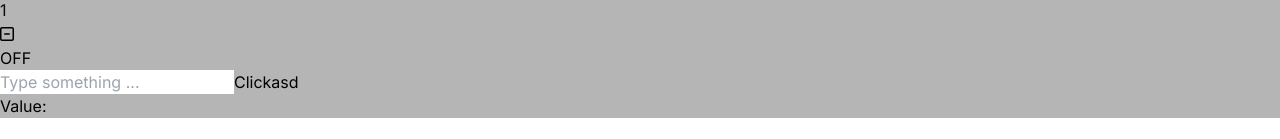
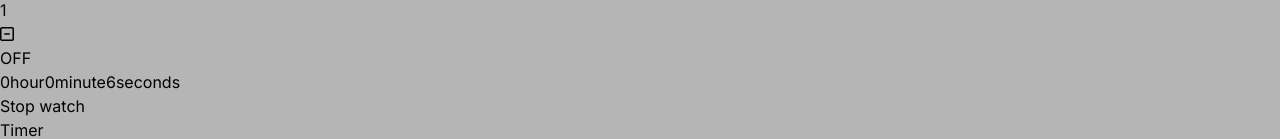
Before and after one commit to Ider20/ider-s-portfolio, a Next.js app: page / in a window 1280 px wide. Shown: the part 7148-7287 px from the top of the page. Before the commit the page ends 7266 px from the top, so only its background shows below. Built offline with nearby package versions, Linux system fonts and the light colour scheme.

Commit message:
interval

```diff
--- /dev/null
+++ b/src/Components/StopWatch.jsx
@@ -0,0 +1,55 @@
+import React from "react";
+import { useState, useEffect } from "react";
+
+export const StopWatch = () => {
+  const [sec, setSec] = useState(0);
+  const [min, setMin] = useState(0);
+  const [hour, setHour] = useState(0);
+  const [stop, setStop] = useState(false);
+
+  const Seconds = () => {
+    setSec(sec + 1);
+  };
+
+  function handleStopWatch() {
+    setStop(!stop);
+  }
+
+  useEffect(() => {
+    const interval = setInterval(() => {
+      if (!stop) {
+        setSec(sec + 1);
+        if (sec == 59) {
+          setSec(0);
+          setMin(min + 1);
+        } else {
+          setSec(sec + 1);
+        }
+        if (min == 59) {
+          setMin(0);
+          setHour(hour + 1);
+        }
+      }
+    }, 1000);
+    return () => clearInterval(interval);
+  }, [sec, min, stop]);
+
+  return (
+    <div className="flex justify-center py-10 flex-col items-center gap-5">
+      <div>
+        {hour}
+        <span className="mr-4 ml-4">{hour <= 1 ? `hour` : `hours`}</span>
+        {min}
+        <span className="mr-4 ml-4">{min <= 1 ? `minute` : `minutes`}</span>
+        {sec}
+        <span className="ml-4">{sec <= 1 ? `second` : `seconds`}</span>
+      </div>
+      <button
+        onClick={handleStopWatch}
+        className="border-solid border-black border p-2 rounded-md hover:shadow-hover-shad ease-in-out duration-200 active:scale-90"
+      >
+        {!stop ? `Stop watch` : `Resume watch`}
+      </button>
+    </div>
+  );
+};
--- /dev/null
+++ b/src/Components/Timer.jsx
@@ -0,0 +1,12 @@
+import React from "react";
+import { useState, useEffect } from "react";
+
+export const Timer = () => {
+  const [timer, setTimer] = useState(36000);
+
+  const sec = Math.floor(timer / 1000) % 60;
+  console.log(sec, "sec");
+
+  useEffect;
+  return <div>Timer</div>;
+};
--- a/src/pages/index.js
+++ b/src/pages/index.js
@@ -12,7 +12,8 @@ import { CopyRight } from "../Components/CopyRight";
 import { TaskFromGegi } from "../Components/TaskFromGegi";
 import { AddOrSub } from "@/Components/AddOrSub";
 import { OnOffButton } from "../Components/OnOffExample";
-import { Input } from "../Components/Input";
+import { StopWatch } from "@/Components/StopWatch";
+import { Timer } from "@/Components/Timer";
 const inter = Inter({ subsets: ["latin"] });
 
 export default function Home() {
@@ -31,8 +32,9 @@ export default function Home() {
           <Contact />
           <CopyRight />
           <AddOrSub />
-          <OnOffButton />
-          <Input />
+          <OnOffButton bg />
+          <StopWatch />
+          <Timer />
         </section>
       </div>
     </>
```
